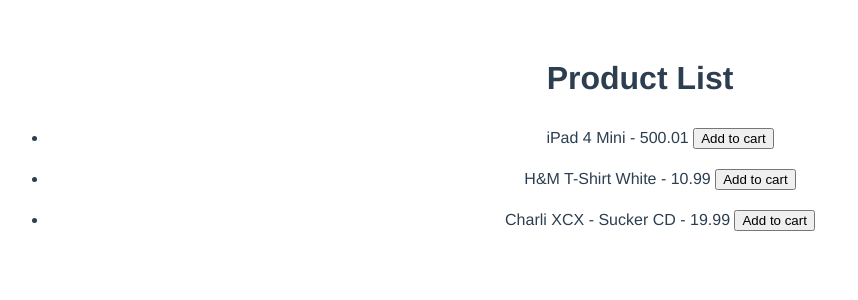
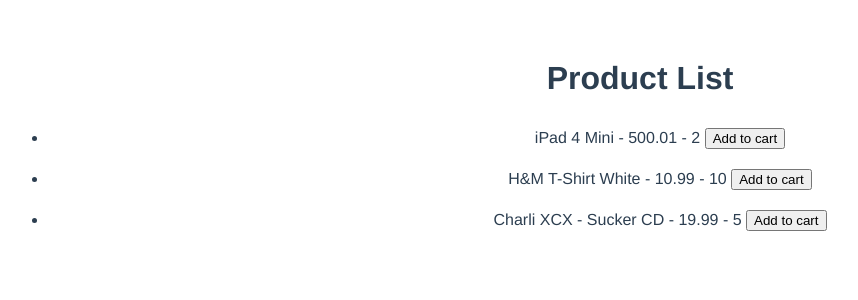
Before and after one commit to rivalcoba/vuex-learn, a Vue app: page / in a window 1280 px wide. Shown: the top 300 px of the page, without its empty margins (0-858 px from the left). Built offline with nearby package versions, Linux system fonts and the light colour scheme.

Commit message:
Problema con agregar elementos al carrito

```diff
--- a/src/components/ProductList.vue
+++ b/src/components/ProductList.vue
@@ -4,7 +4,7 @@
     <img v-if="loading" src="https://i.imgur.com/JfPpwOA.gif" alt="spinner" />
     <ul v-else>
       <li v-for="(product, index) in products" :key="index">
-        {{ product.title }} - {{ product.price }}
+        {{ product.title }} - {{ product.price }} - {{product.inventory}}
         <button @click="addProductToCart(product)">Add to cart</button>
       </li>
     </ul>
--- a/src/store/index.js
+++ b/src/store/index.js
@@ -76,7 +76,7 @@
       cartItem.quantity++;
     },
     decrementProductInventory(state, product) {
-      product.quantity--;
+      product.inventory--;
     }
   }
 });
```
